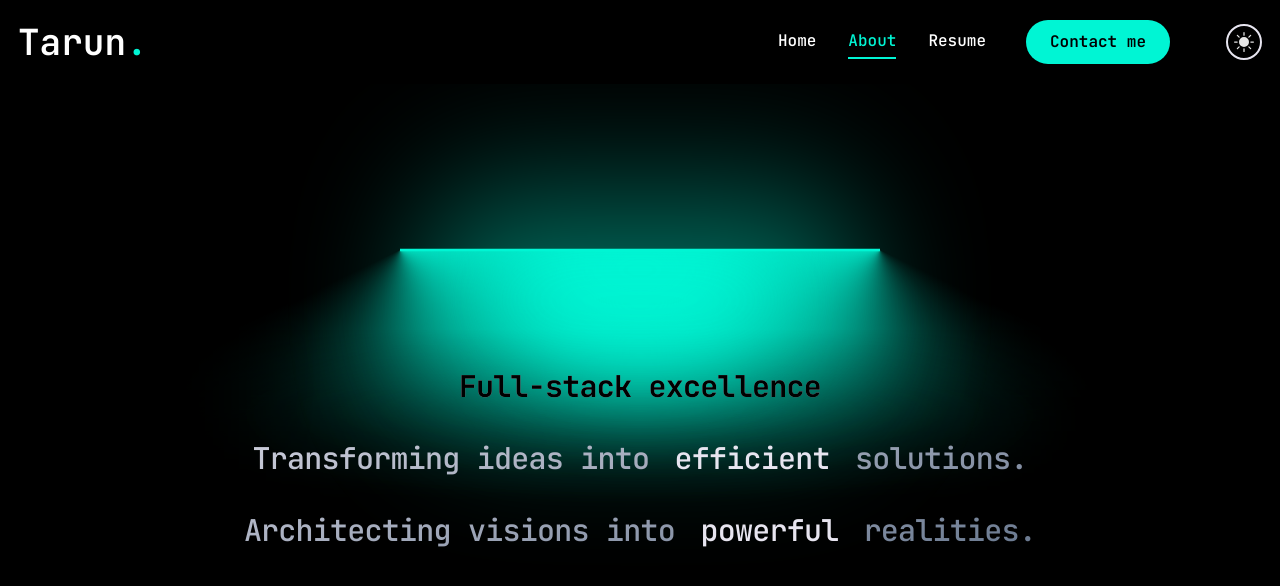
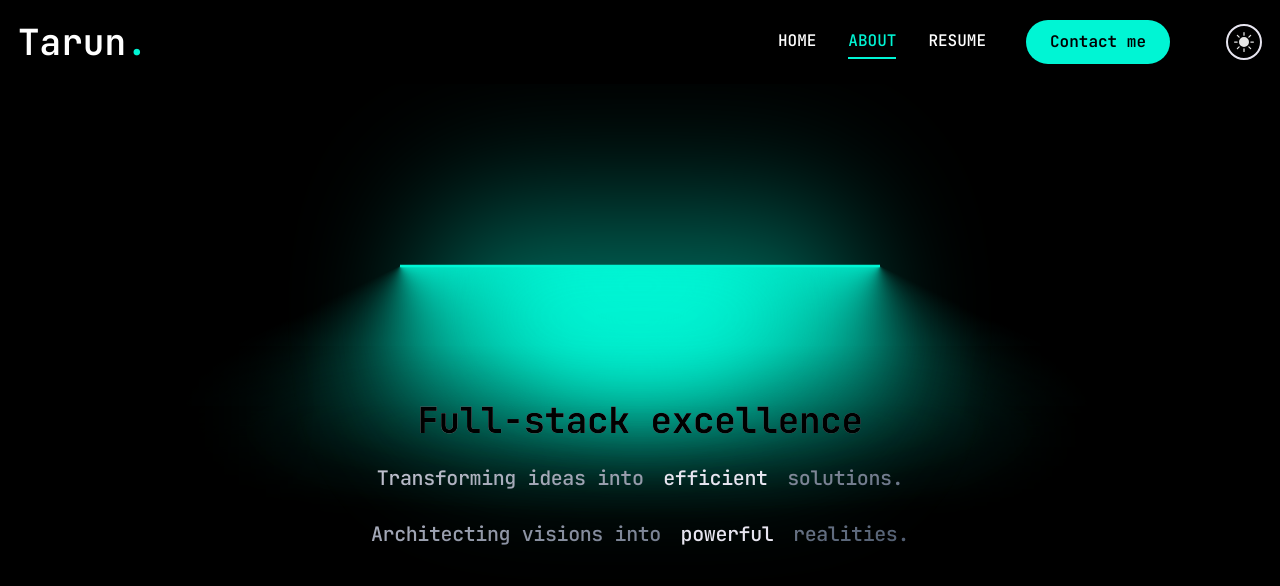
Before and after one commit to tarun-revalla/portfolio, a Next.js app: page /about in a window 1280 px wide. Shown: the top 586 px of the page. Built offline with nearby package versions, Linux system fonts and the light colour scheme.

Commit message:
minor corrections

```diff
--- a/components/Header.jsx
+++ b/components/Header.jsx
@@ -6,7 +6,7 @@ import DarkModeToggle from "./Darkmodetoggle";
 
 const Header = () => {
   return (
-    <header className="py-4 xl:py-5 text-white dark:text-black transition-all duration-180">
+    <header className="py-4 xl:py-5 text-white dark:text-black transition-all duration-180 z-50">
       <div className="container mx-auto flex justify-between items-center ">
         <Link href="/">
           <h1 className="text-4xl font-semibold px-4">
--- a/components/Stats.jsx
+++ b/components/Stats.jsx
@@ -6,7 +6,7 @@ const stat = statsconstants;
 const Stats = () => {
   return (
     <section>
-      <div className="continer mx-auto pt-10 lg:pt-0">
+      <div className="continer mx-auto py-10 lg:pt-0">
         <div className="flex flex-wrap gap-6 max-w-[80vw] mx-auto xl:max-w-none">
           {stat.map((stat, index) => {
             return (
--- a/components/ui/Lamp.jsx
+++ b/components/ui/Lamp.jsx
@@ -37,8 +37,7 @@ export const LampContainer = ({ children, className }) => {
   return (
     <div
       className={cn(
-        "relative flex min-h-screen flex-col items-center justify-center overflow-hidden bg-[--bg-color] w-full rounded-md z-0 pt-20",
-        className
+        "relative flex min-h-[78vh] xl:min-h-screen flex-col items-center justify-center overflow-hidden bg-[--bg-color] w-full rounded-md z-0 pt-20"
       )}
     >
       <div className="relative flex w-full flex-1 scale-y-125 items-center justify-center isolate z-0">
--- a/constants/links.js
+++ b/constants/links.js
@@ -1,9 +1,9 @@
 import { FaGithub, FaLinkedin, FaTwitter } from "react-icons/fa";
 
 export const linksconstants = [
-  { href: "/", label: "Home" },
-  { href: "/about", label: "About" },
-  { href: "/resume", label: "Resume" },
+  { href: "/", label: "HOME" },
+  { href: "/about", label: "ABOUT" },
+  { href: "/resume", label: "RESUME" },
 ];
 
 export const socialconstants = [
@@ -12,7 +12,6 @@ export const socialconstants = [
   { href: "https://www.linkedin.com/in/revalla-tarun/", icon: <FaLinkedin /> },
 ];
 
-
 export const statsconstants = [
   { label: "Projects", value: "10" },
   { label: "Hours", value: "300" },
--- a/pages/about/index.jsx
+++ b/pages/about/index.jsx
@@ -19,23 +19,28 @@ const about = () => {
             duration: 0.8,
             ease: "easeInOut",
           }}
-          className="mt-4 md:mt-14 bg-gradient-to-br from-[--text-color] to-slate-500 py-0 md:py-4 bg-clip-text text-center text-xl font-medium tracking-tight text-transparent md:text-3xl "
+          className="mt-4 md:mt-3 lg:mt-14 bg-gradient-to-br from-[--text-color] to-slate-600 py-0 md:py-4 bg-clip-text text-center text-xl font-medium  md:text-transparent lg:text-base tracking-tight md:text-4xl"
         >
-          <span className="text-[--bg-color] font-bold">
+          <div className=" lg:mt-[-270px] mt-[-30px] xl:mt-[0px]">
+            <span className="text-[--bg-color] font-bold text-xl md:text-4xl py-2">
               Full-stack excellence
             </span>
             <br />
             <br />
-          Transforming ideas into <FlipWords
-            words={words}
-            duration={4000}
-          />{" "}
-          solutions.
+            <div className="text-sm md:text-xl">
+              Transforming ideas into{" "}
+              <FlipWords words={words} duration={4000} /> solutions.
               <br />
               <br />
               Architecting visions into{" "}
-          <FlipWords words={words2} startDelay={2000} duration={4000} />{" "}
+              <FlipWords
+                words={words2}
+                startDelay={2000}
+                duration={4000}
+              />{" "}
               realities.
+            </div>
+          </div>
         </motion.h1>
       </LampContainer>
     </Stairs>
--- a/tailwind.config.js
+++ b/tailwind.config.js
@@ -26,6 +26,14 @@ module.exports = {
       colors: {
         primary: "var(--color-primary)",
         accent: "var(--color-accent)",
+      },
+      margin: {
+        '-20': '-20px',
+        '-50': '-50px',
+        '-100': '-100px',
+        '-150': '-150px',
+        '-200': '-200px',
+        '-220': '-220px',
       },
       transitionProperty: {
         colors: "background-color, border-color, color, fill, stroke",
```
Lines whose indentation alone changed are shown as unchanged.
